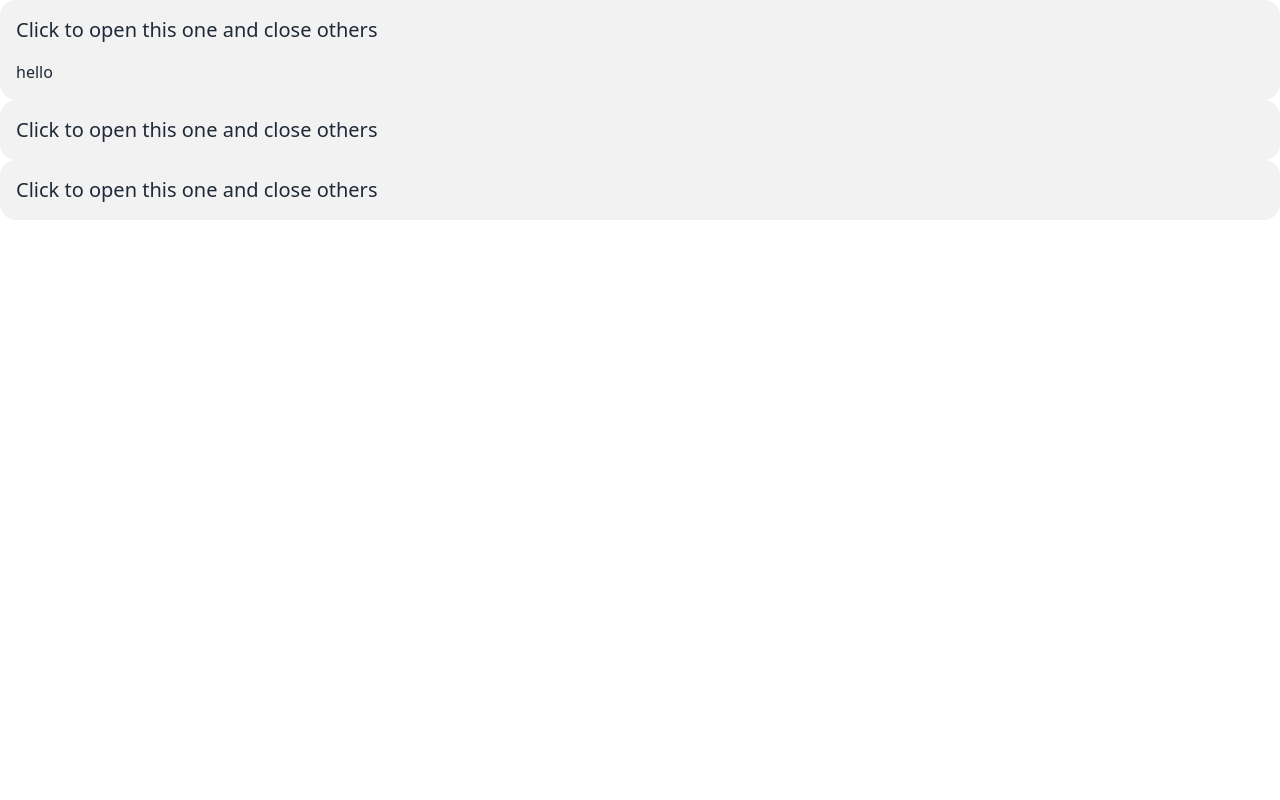
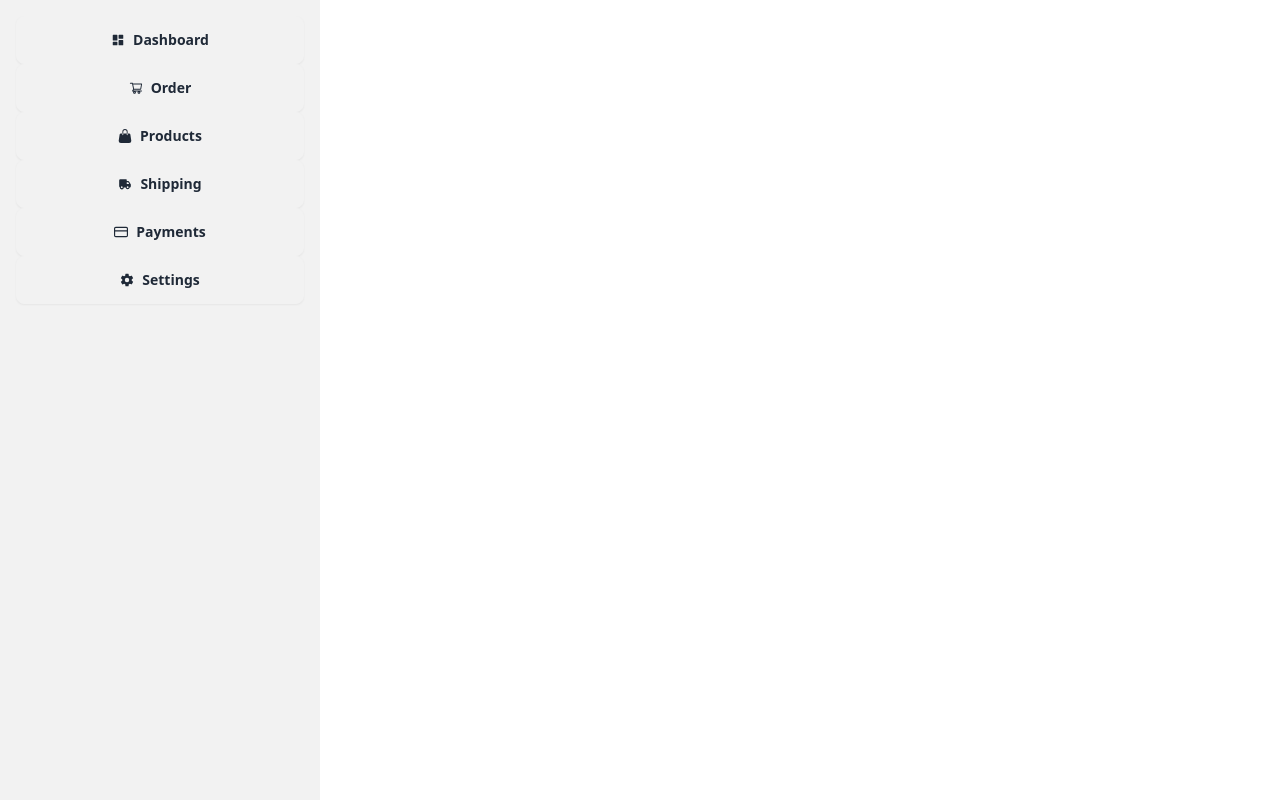
Before and after one commit to enderNT/ecommerce-dashboard, a React (Vite) app: page / in a window 1280 px wide. Built offline with nearby package versions, Linux system fonts and the light colour scheme.

Commit message:
Feature(Sidebar para navegacion. Iconos y lista de opciones en webapp de rutas)

```diff
--- a/package.json
+++ b/package.json
@@ -12,6 +12,11 @@
     "standardjs": "npx standard"
   },
   "dependencies": {
+    "@fortawesome/fontawesome-svg-core": "^6.6.0",
+    "@fortawesome/free-brands-svg-icons": "^6.6.0",
+    "@fortawesome/free-regular-svg-icons": "^6.6.0",
+    "@fortawesome/free-solid-svg-icons": "^6.6.0",
+    "@fortawesome/react-fontawesome": "^0.2.2",
     "react": "^18.3.1",
     "react-dom": "^18.3.1"
   },
--- a/src/App.jsx
+++ b/src/App.jsx
@@ -1,29 +1,10 @@
 import './App.css'
+import Dashboard from './dashboard/Dashboard'
 
 function App () {
   return (
     <>
-      <div className='collapse bg-base-200'>
-        <input type='radio' name='my-accordion-1' defaultChecked />
-        <div className='collapse-title text-xl font-medium'>Click to open this one and close others</div>
-        <div className='collapse-content'>
-          <p>hello</p>
-        </div>
-      </div>
-      <div className='collapse bg-base-200'>
-        <input type='radio' name='my-accordion-1' />
-        <div className='collapse-title text-xl font-medium'>Click to open this one and close others</div>
-        <div className='collapse-content'>
-          <p>hello</p>
-        </div>
-      </div>
-      <div className='collapse bg-base-200'>
-        <input type='radio' name='my-accordion-1' />
-        <div className='collapse-title text-xl font-medium'>Click to open this one and close others</div>
-        <div className='collapse-content'>
-          <p>hello</p>
-        </div>
-      </div>
+      <Dashboard />
     </>
   )
 }
--- /dev/null
+++ b/src/dashboard/Dashboard.css
@@ -0,0 +1,3 @@
+@tailwind base;
+@tailwind components;
+@tailwind utilities;
--- /dev/null
+++ b/src/dashboard/Dashboard.jsx
@@ -0,0 +1,94 @@
+import './Dashboard.css'
+
+
+export default function Dashboard () {
+  return (
+    <>
+    <div className="drawer lg:drawer-open">
+        <input id="my-drawer-2" type="checkbox" className="drawer-toggle" />
+        <div className="drawer-content flex flex-col items-center justify-center">
+            <label
+                htmlFor="my-drawer-2"
+                className="btn btn-primary drawer-button lg:hidden">
+                Menu
+            </label>
+        </div>
+        <div className="drawer-side">
+            <label htmlFor="my-drawer-2" aria-label="close sidebar" className="drawer-overlay"></label>
+            <ul className="menu bg-base-200 text-base-content min-h-full w-80 p-4">
+            <button className="btn">
+                <svg
+                    viewBox="0 0 24 24"
+                    fill="currentColor"
+                    height="1em"
+                    width="1em">
+                        <path
+                            d="M4 13h6a1 1 0 001-1V4a1 1 0 00-1-1H4a1 1 0 00-1 1v8a1 1 0 001 1zm-1 7a1 1 0 001 1h6a1 1 0 001-1v-4a1 1 0 00-1-1H4a1 1 0 00-1 1v4zm10 0a1 1 0 001 1h6a1 1 0 001-1v-7a1 1 0 00-1-1h-6a1 1 0 00-1 1v7zm1-10h6a1 1 0 001-1V4a1 1 0 00-1-1h-6a1 1 0 00-1 1v5a1 1 0 001 1z" />
+                </svg>
+                Dashboard
+            </button>
+            <button className="btn">
+                <svg
+                    viewBox="0 0 1024 1024"
+                    fill="currentColor"
+                    height="1em"
+                    width="1em">
+                        <path
+                            d="M922.9 701.9H327.4l29.9-60.9 496.8-.9c16.8 0 31.2-12 34.2-28.6l68.8-385.1c1.8-10.1-.9-20.5-7.5-28.4a34.99 34.99 0 00-26.6-12.5l-632-2.1-5.4-25.4c-3.4-16.2-18-28-34.6-28H96.5a35.3 35.3 0 100 70.6h125.9L246 312.8l58.1 281.3-74.8 122.1a34.96 34.96 0 00-3 36.8c6 11.9 18.1 19.4 31.5 19.4h62.8a102.43 102.43 0 00-20.6 61.7c0 56.6 46 102.6 102.6 102.6s102.6-46 102.6-102.6c0-22.3-7.4-44-20.6-61.7h161.1a102.43 102.43 0 00-20.6 61.7c0 56.6 46 102.6 102.6 102.6s102.6-46 102.6-102.6c0-22.3-7.4-44-20.6-61.7H923c19.4 0 35.3-15.8 35.3-35.3a35.42 35.42 0 00-35.4-35.2zM305.7 253l575.8 1.9-56.4 315.8-452.3.8L305.7 253zm96.9 612.7c-17.4 0-31.6-14.2-31.6-31.6 0-17.4 14.2-31.6 31.6-31.6s31.6 14.2 31.6 31.6a31.6 31.6 0 01-31.6 31.6zm325.1 0c-17.4 0-31.6-14.2-31.6-31.6 0-17.4 14.2-31.6 31.6-31.6s31.6 14.2 31.6 31.6a31.6 31.6 0 01-31.6 31.6z" />
+                </svg>
+                Order
+            </button>
+            <button className="btn">
+                <svg
+                    fill="currentColor"
+                    viewBox="0 0 16 16"
+                    height="1em"
+                    width="1em">
+                        <path
+                            d="M8 1a2 2 0 00-2 2v2H5V3a3 3 0 116 0v2h-1V3a2 2 0 00-2-2zM5 5H3.36a1.5 1.5 0 00-1.483 1.277L.85 13.13A2.5 2.5 0 003.322 16h9.355a2.5 2.5 0 002.473-2.87l-1.028-6.853A1.5 1.5 0 0012.64 5H11v1.5a.5.5 0 01-1 0V5H6v1.5a.5.5 0 01-1 0V5z" />
+                </svg>
+                Products
+            </button>
+            <button className="btn">
+                <svg
+                    viewBox="0 0 24 24"
+                    fill="currentColor"
+                    height="1em"
+                    width="1em">
+                        <path
+                            d="M19.15 8a2 2 0 00-1.72-1H15V5a1 1 0 00-1-1H4a2 2 0 00-2 2v10a2 2 0 001 1.73 3.49 3.49 0 007 .27h3.1a3.48 3.48 0 006.9 0 2 2 0 002-2v-3a1.07 1.07 0 00-.14-.52zM15 9h2.43l1.8 3H15zM6.5 19A1.5 1.5 0 118 17.5 1.5 1.5 0 016.5 19zm10 0a1.5 1.5 0 111.5-1.5 1.5 1.5 0 01-1.5 1.5z" />
+                </svg>
+                Shipping
+            </button>
+            <button className="btn">
+                <svg
+                    fill="none"
+                    stroke="currentColor"
+                    strokeLinecap="round"
+                    strokeLinejoin="round"
+                    strokeWidth={2}
+                    viewBox="0 0 24 24"
+                    height="1em"
+                    width="1em">
+                        <path d="M3 4 H21 A2 2 0 0 1 23 6 V18 A2 2 0 0 1 21 20 H3 A2 2 0 0 1 1 18 V6 A2 2 0 0 1 3 4 z" />
+                        <path d="M1 10h22" />
+                </svg>
+                Payments
+            </button>
+            <button className="btn">
+                <svg
+                    viewBox="0 0 512 512"
+                    fill="currentColor"
+                    height="1em"
+                    width="1em">
+                        <path
+                            d="M256 176a80 80 0 1080 80 80.24 80.24 0 00-80-80zm172.72 80a165.53 165.53 0 01-1.64 22.34l48.69 38.12a11.59 11.59 0 012.63 14.78l-46.06 79.52a11.64 11.64 0 01-14.14 4.93l-57.25-23a176.56 176.56 0 01-38.82 22.67l-8.56 60.78a11.93 11.93 0 01-11.51 9.86h-92.12a12 12 0 01-11.51-9.53l-8.56-60.78A169.3 169.3 0 01151.05 393L93.8 416a11.64 11.64 0 01-14.14-4.92L33.6 331.57a11.59 11.59 0 012.63-14.78l48.69-38.12A174.58 174.58 0 0183.28 256a165.53 165.53 0 011.64-22.34l-48.69-38.12a11.59 11.59 0 01-2.63-14.78l46.06-79.52a11.64 11.64 0 0114.14-4.93l57.25 23a176.56 176.56 0 0138.82-22.67l8.56-60.78A11.93 11.93 0 01209.94 26h92.12a12 12 0 0111.51 9.53l8.56 60.78A169.3 169.3 0 01361 119l57.2-23a11.64 11.64 0 0114.14 4.92l46.06 79.52a11.59 11.59 0 01-2.63 14.78l-48.69 38.12a174.58 174.58 0 011.64 22.66z" />
+                </svg>
+                Settings
+            </button>
+            </ul>
+        </div>
+    </div>
+    </>
+  )
+}
```
Also changed, not shown: 2 other files (tests, documents, lock files or other folders).
